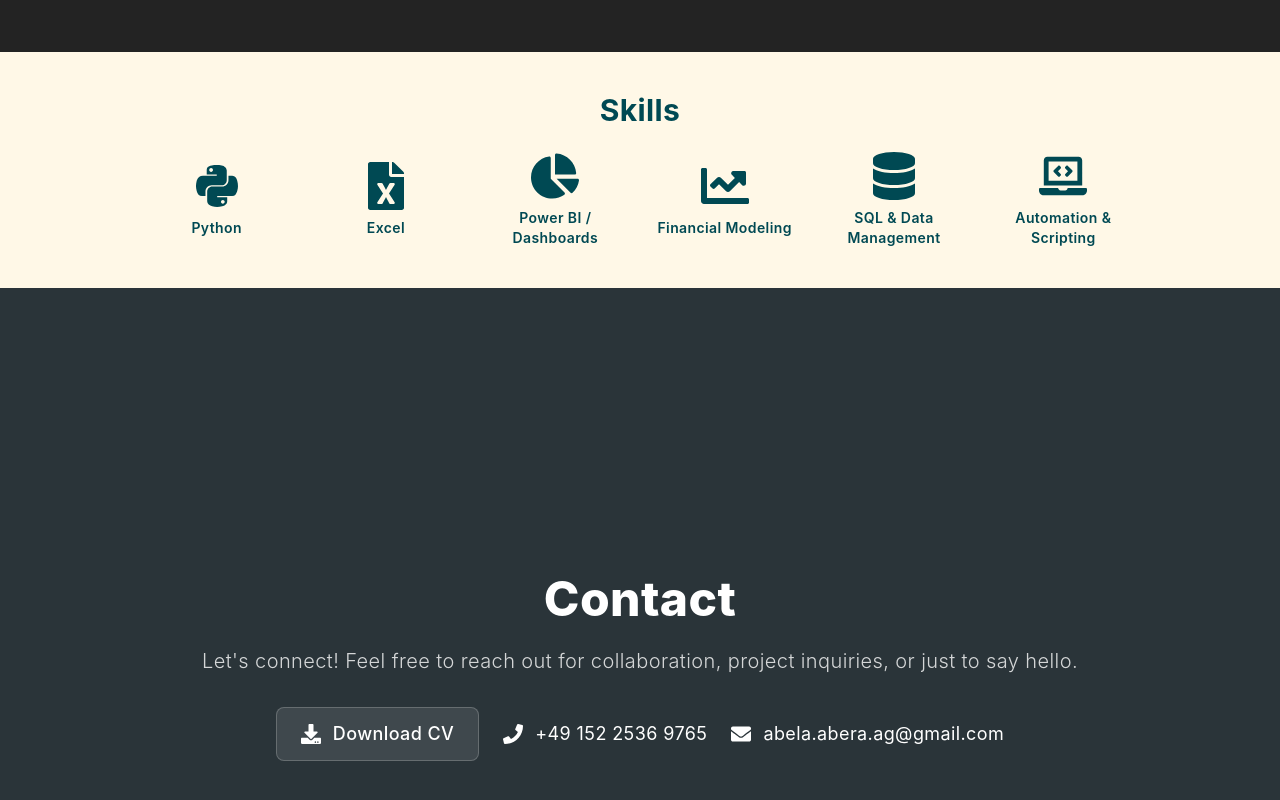
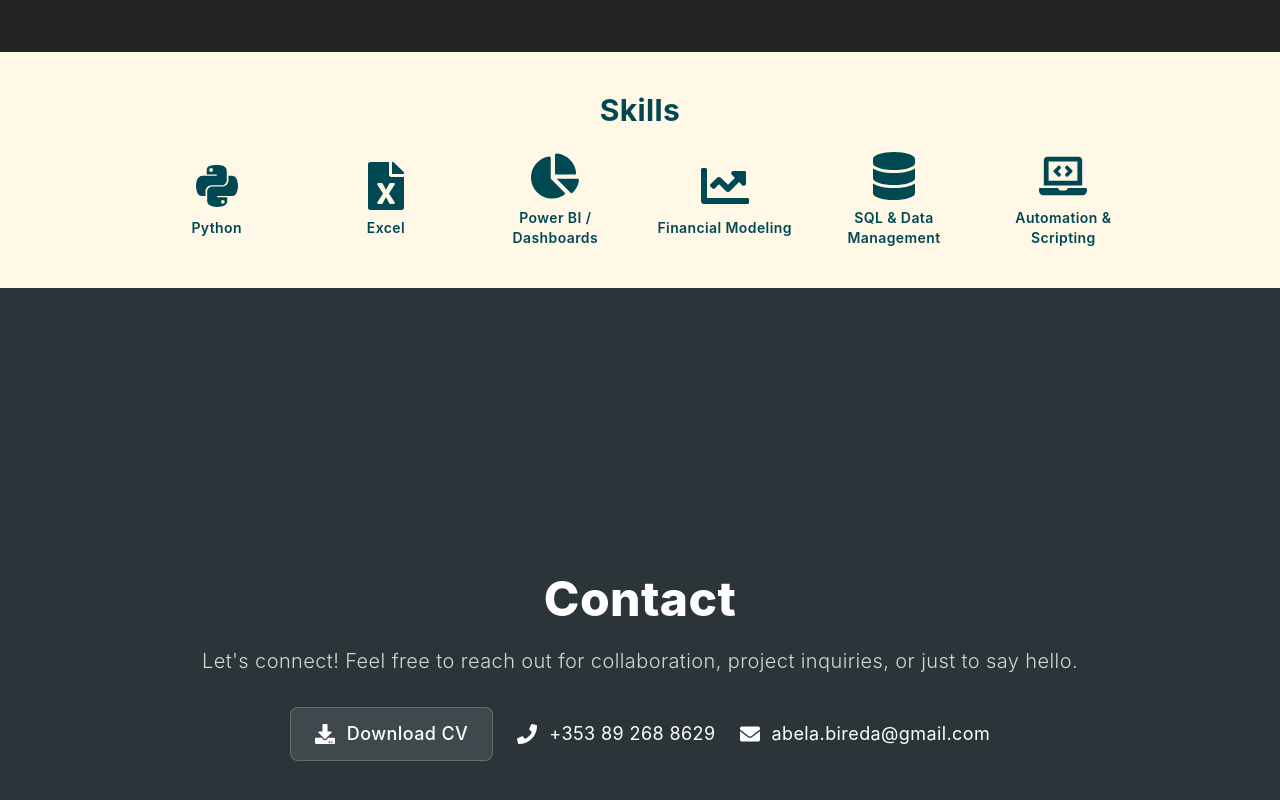
Before and after one commit to abela-21/personal-portfolio, a Next.js app: page / in a window 1280 px wide. Shown: the part 1968-2768 px from the top of the page. Built offline with nearby package versions, Linux system fonts and the light colour scheme.

Commit message:
Update ContactSection.js
contact and cv name

```diff
--- a/components/ContactSection.js
+++ b/components/ContactSection.js
@@ -25,7 +25,7 @@ export default function ContactSection() {
         </p>
         <div className="flex flex-col md:flex-row gap-6 items-center justify-center mb-10 w-full">
           <a
-            href="/Abel Bireda_Resume .pdf"
+            href="/Abel Bireda Resume.pdf"
             download
             className="flex items-center gap-3 px-6 py-3 rounded-lg bg-white/10 border border-white/20 hover:bg-white/20 transition text-white text-lg font-medium"
           >
@@ -33,11 +33,11 @@ export default function ContactSection() {
           </a>
           <div className="flex items-center gap-3 text-lg">
             <FaPhone className="text-xl" />
-            <span>+49 152 2536 9765</span>
+            <span>+353 89 268 8629</span>
           </div>
           <div className="flex items-center gap-3 text-lg">
             <FaEnvelope className="text-xl" />
-            <span>abela.abera.ag@gmail.com</span>
+            <span>abela.bireda@gmail.com</span>
           </div>
         </div>
       </motion.div>
```
